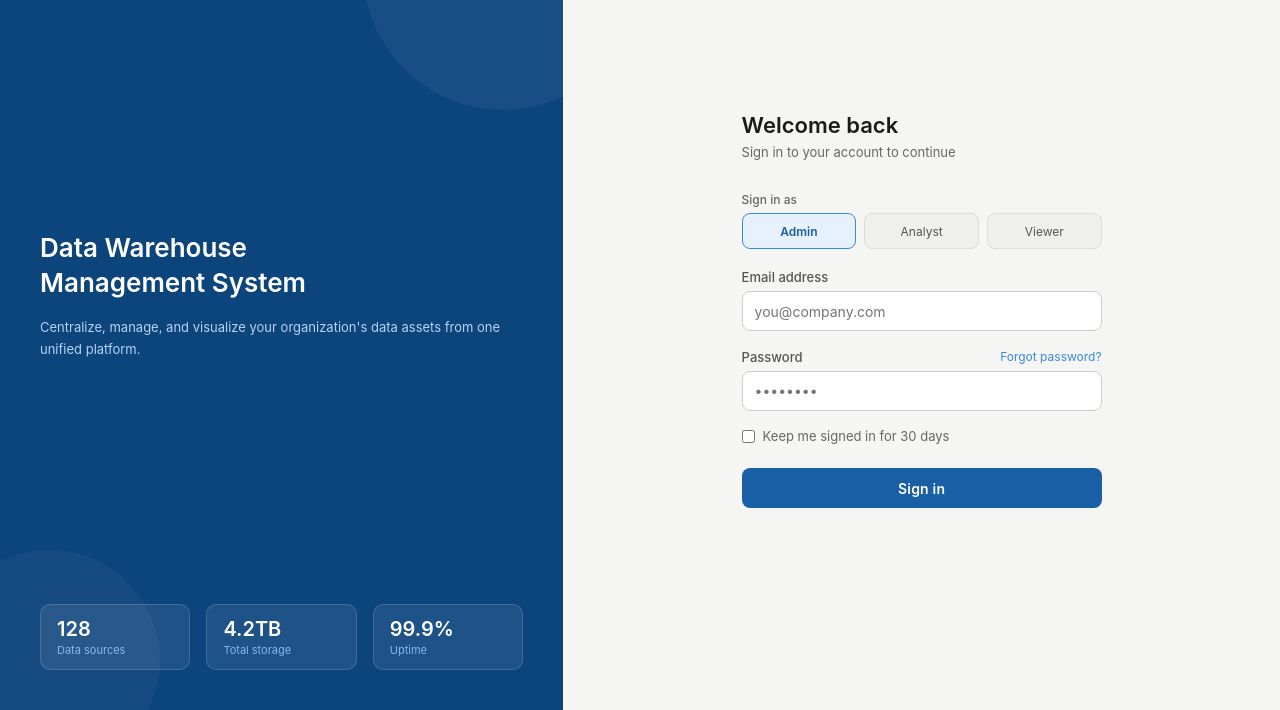
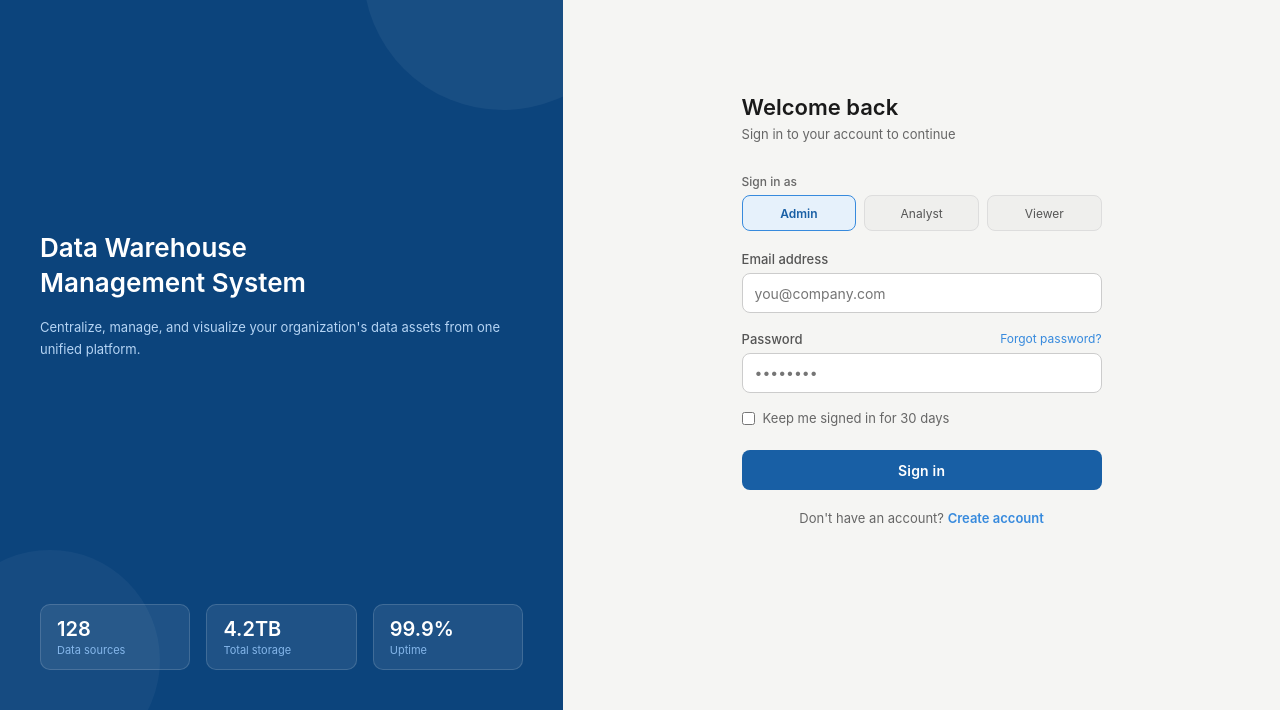
Before and after one commit to bisrul/dwms, a plain HTML site: page frontend/dwms-login.html in a window 1280 px wide. Shown: the part 90-800 px from the top of the page. Drawn offline with Linux system fonts and the light colour scheme.

Commit message:
add sign up in login

```diff
--- a/frontend/dwms-login.html
+++ b/frontend/dwms-login.html
@@ -369,6 +369,15 @@
         <!-- Messages -->
         <div class="error-msg" id="error-msg"></div>
         <div class="success-msg" id="success-msg">Login successful! Redirecting to dashboard...</div>
+
+        <!-- Signup Link -->
+        <div style="text-align:center;margin-top:1.25rem;font-size:13px;color:#666;">
+          Don't have an account?
+          <a href="dwms-signup.html" style="color:#378ADD;text-decoration:none;font-weight:600;">
+            Create account
+          </a>
+        </div>
+
       </div>
     </div>
 
```
